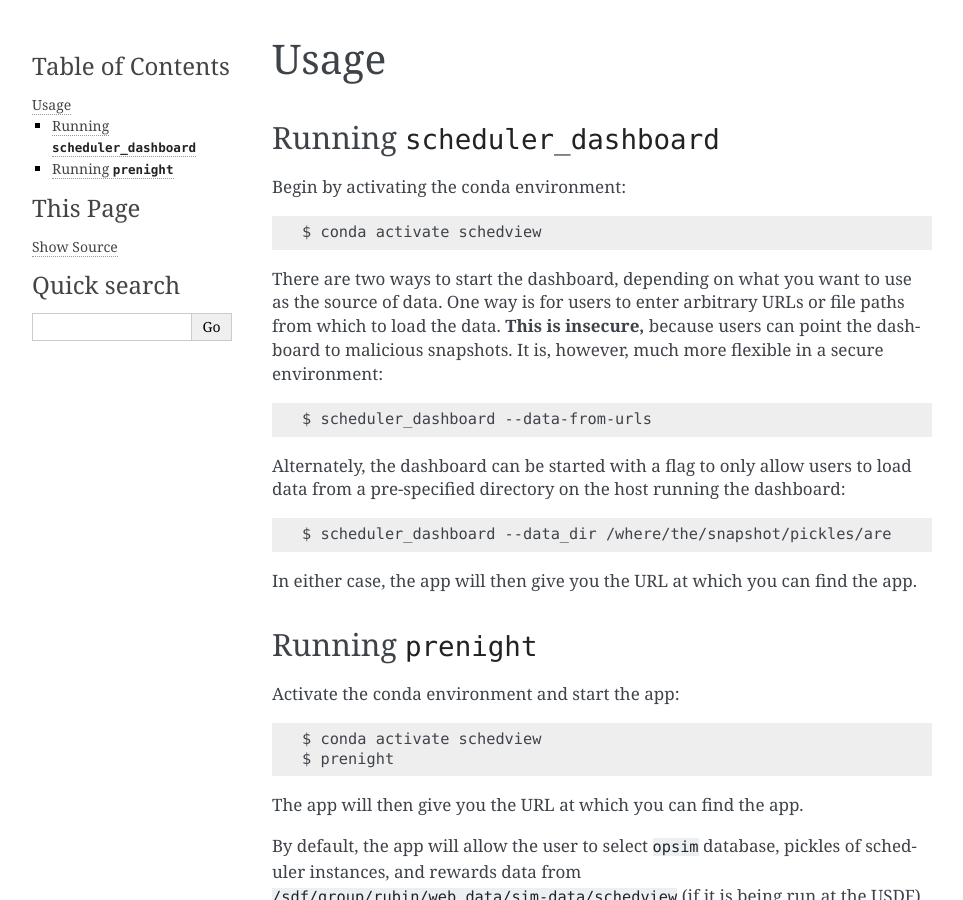
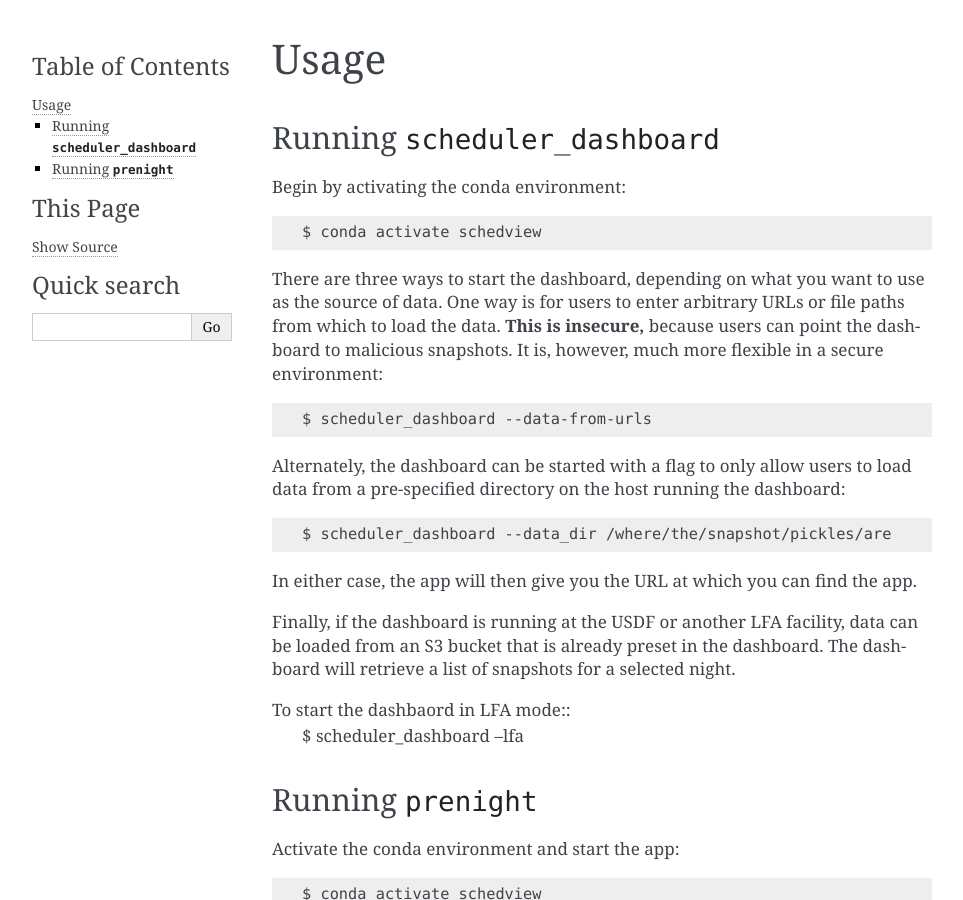
Before and after one commit to lsst/schedview, a Sphinx documentation site: the page built from docs/usage.rst, in a window 1280 px wide and 900 px high. Shown: the whole window, without its empty margins (148-1111 px from the left). Built offline with Sphinx 7.4.7, drawn with Linux system fonts in a browser that asks for light colours.

Commit message:
update docs

```diff
--- a/docs/usage.rst
+++ b/docs/usage.rst
@@ -8,7 +8,7 @@ Begin by activating the conda environment::
 
     $ conda activate schedview
 
-There are two ways to start the dashboard, depending on what you want to use
+There are three ways to start the dashboard, depending on what you want to use
 as the source of data.
 One way is for users to enter arbitrary URLs or file paths from which to load
 the data. **This is insecure,** because users can point the dashboard to malicious
@@ -22,6 +22,13 @@ load data from a pre-specified directory on the host running the dashboard::
     $ scheduler_dashboard --data_dir /where/the/snapshot/pickles/are
 
 In either case, the app will then give you the URL at which you can find the app.
+
+Finally, if the dashboard is running at the USDF or another LFA facility, data can
+be loaded from an S3 bucket that is already preset in the dashboard. The dashboard
+will retrieve a list of snapshots for a selected night.
+
+To start the dashbaord in LFA mode::
+     $ scheduler_dashboard --lfa
 
 Running ``prenight``
 --------------------
```
